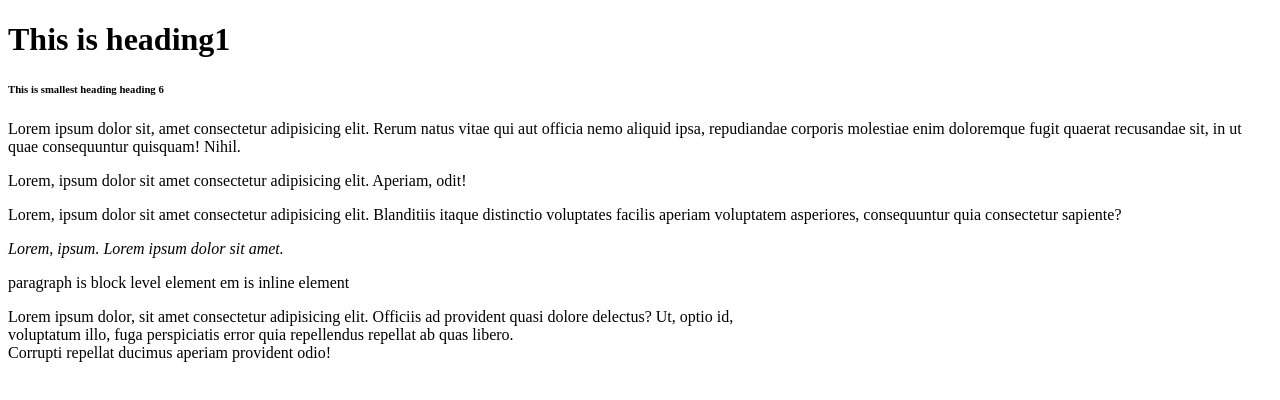
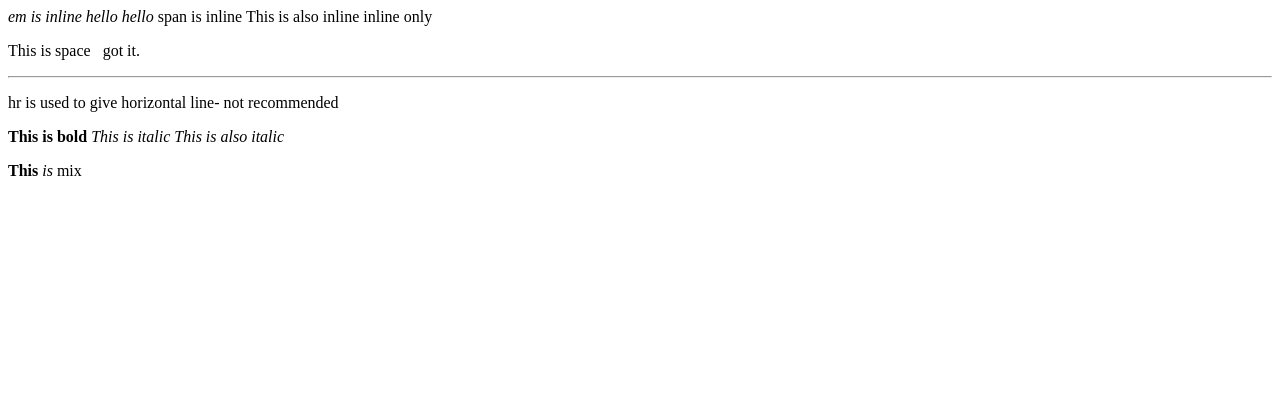
Before and after one commit to callbackhell-1/HTML, a plain HTML site: page HTML-BASICS/index.html in a window 1280 px wide. Drawn offline with Linux system fonts and the light colour scheme.

Commit message:
Basic tag

```diff
--- a/HTML-BASICS/index.html
+++ b/HTML-BASICS/index.html
@@ -7,24 +7,22 @@
     <title>Document</title>
   </head>
   <body>
-   <h1>This is heading1</h1>
-   <h6>This is smallest heading heading 6</h6>
-   <p>Lorem ipsum dolor sit, amet consectetur adipisicing elit. Rerum natus vitae qui aut officia nemo aliquid ipsa, repudiandae corporis molestiae enim doloremque fugit quaerat recusandae sit, in ut quae consequuntur quisquam! Nihil.
-   </p>
-   <p>
-    Lorem, ipsum dolor sit amet consectetur adipisicing elit. Aperiam, odit!
-   </p>
+    <em>em is inline</em>
+    <em>hello</em>
+    <em>hello</em>
 
-   <p>Lorem, ipsum dolor sit amet consectetur adipisicing elit. Blanditiis itaque distinctio voluptates facilis aperiam voluptatem asperiores, consequuntur quia consectetur sapiente?</p>
-   <em>Lorem, ipsum.</em>
-   <em>Lorem ipsum dolor sit amet.</em>
-   <p>
-     paragraph is block level element
-     em is inline element
-   </p>
+    <span>span is inline</span>
+    <span>This is also inline</span>
+    <span>inline only</span>
 
-   <p>
-    Lorem ipsum dolor, sit amet consectetur adipisicing elit. Officiis ad provident quasi dolore delectus? Ut, optio id,<br> voluptatum illo, fuga perspiciatis error quia repellendus repellat ab quas libero. <br> Corrupti repellat ducimus aperiam provident odio!
-   </p>
+    <p>This is space &nbsp; got it.</p>
+
+    <hr />
+    <p>hr is used to give horizontal line- not recommended</p>
+
+    <b>This is bold</b>
+    <i>This is italic</i>
+    <em>This is also italic</em>
+    <p><b>This</b> <i>is</i> mix</p>
   </body>
 </html>
```
